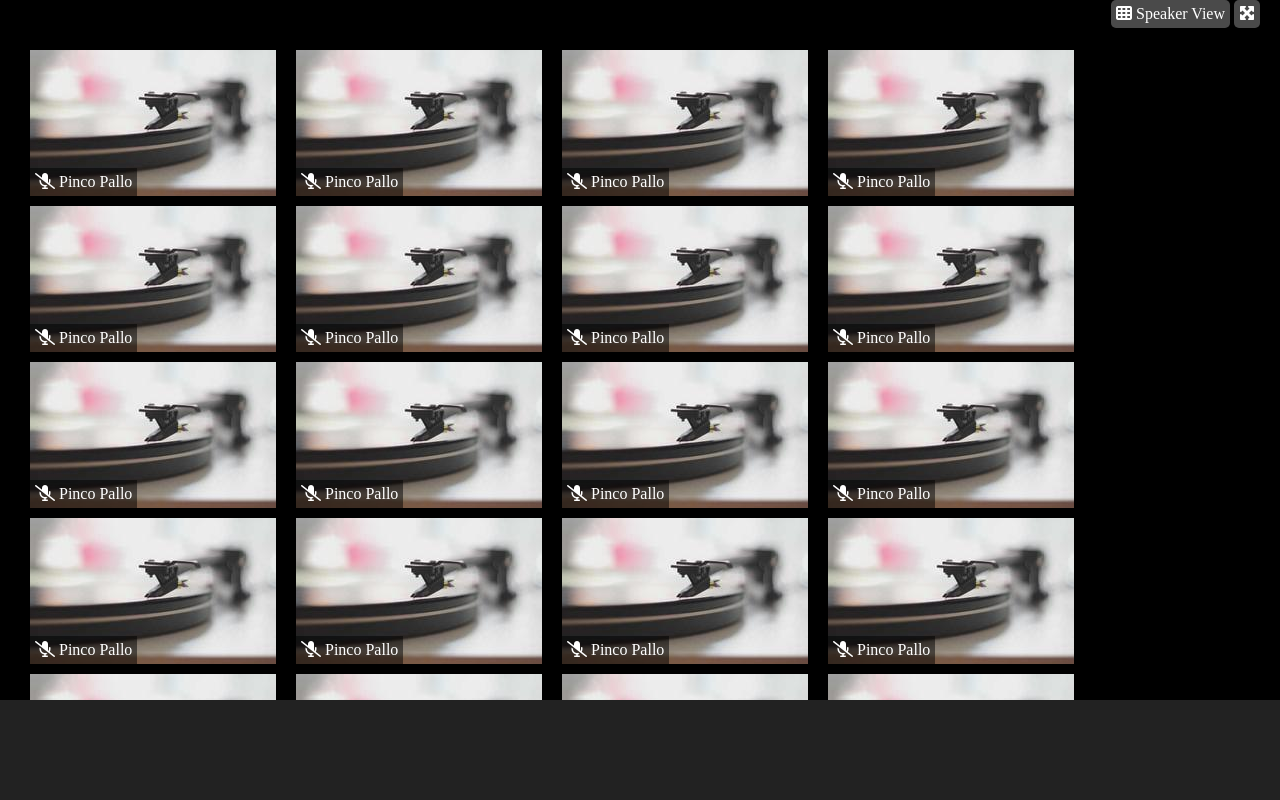
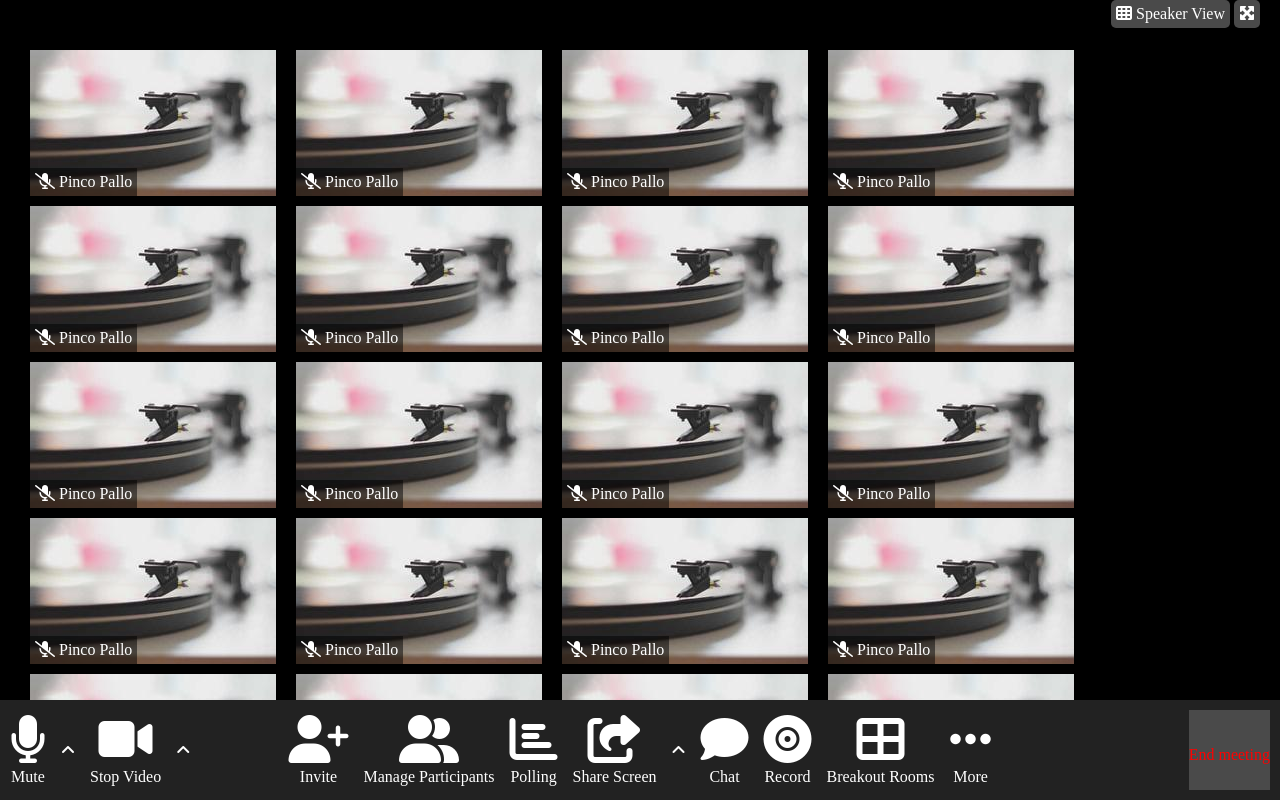
Before and after one commit to MarcoGranata9/html-css-zoom, a plain HTML site: page index.html in a window 1280 px wide. Drawn offline with Linux system fonts and the light colour scheme.

Commit message:
add: footer

```diff
--- a/css/style.css
+++ b/css/style.css
@@ -70,4 +70,45 @@ a {
 .f-wrapper {
     height: 100px;
     background-color: rgb(34 34 34);
+    color: white;
+    padding: 10px;
+    display: flex;
+    justify-content: space-between;
+
 }
+
+.left-col {
+    display: flex;
+    align-items: center;
+    gap: 15px;
+    width: 20%;
+}
+
+.action-img {
+    display: flex;
+    flex-direction: column;
+    align-items: center;
+}
+
+span {
+    padding-top: 5px;
+}
+
+.middle-col {
+    display: flex;
+    align-items: center;
+    gap: 15px;
+}
+
+.right-col {
+    display: flex;
+    justify-content: end;
+    width: 20%;
+}
+
+.end {
+    color: red;
+    text-align: center;
+    line-height: 90px;
+    background-color: rgb(74 74 74);
+}
--- a/index.html
+++ b/index.html
@@ -167,7 +167,59 @@
         <!-- Footer -->
         <footer>
             <div class="f-wrapper">
+                <div class="left-col">
+                    <div class="action">
+                        <a class="action-img" href=""><i class=" fa-solid fa-microphone fa-3x"></i> <span>Mute</span> </a>
+                    </div>
+                    <i class="fa-solid fa-angle-up"></i>
+                    <div class="action">
+                        <a class="action-img" href=""><i class="fa-solid fa-video fa-3x"></i> <span>Stop Video</span> </a>
+                    </div>
+                    <i class="fa-solid fa-angle-up"></i>
+                </div>
 
+                <div class="middle-col">
+                    <div class="action">
+                        <a class="action-img" href=""><i class="fa-solid fa-user-plus fa-3x"></i> <span>Invite</span> </a>
+                    </div>
+
+                    <div class="action">
+                        <a class="action-img" href=""><i class="fa-solid fa-user-group fa-3x"></i> <span>Manage Participants</span> </a>
+                    </div>
+
+                    <div class="action">
+                        <a class="action-img" href=""><i class="fa-solid fa-chart-bar fa-3x"></i> <span>Polling</span> </a>
+                    </div>
+
+                    <div class="action">
+                        <a class="action-img" href=""><i class="fa-solid fa-share-from-square fa-3x"></i> <span>Share Screen</span> </a>
+                    </div>
+
+                    <i class="fa-solid fa-angle-up "></i>
+
+                    <div class="action">
+                        <a class="action-img" href=""><i class="fa-solid fa-comment fa-3x"></i> <span>Chat</span> </a>
+                    </div>
+
+                    <div class="action">
+                        <a class="action-img" href=""><i class="fa-solid fa-record-vinyl fa-3x"></i></i> <span>Record</span> </a>
+                    </div>
+
+                    <div class="action">
+                        <a class="action-img" href=""><i class="fa-solid fa-table-cells-large fa-3x"></i> <span>Breakout Rooms</span> </a>
+                    </div>
+
+                    <div class="action">
+                        <a class="action-img" href=""><i class="fa-solid fa-ellipsis fa-3x"></i><span>More</span> </a>
+                    </div>
+
+                </div>
+
+                <div class="right-col">
+                    <div class="end">
+                        <a href="">End meeting</a>
+                    </div>
+                </div>
             </div>
         </footer>
         <!-- /Footer -->
```
